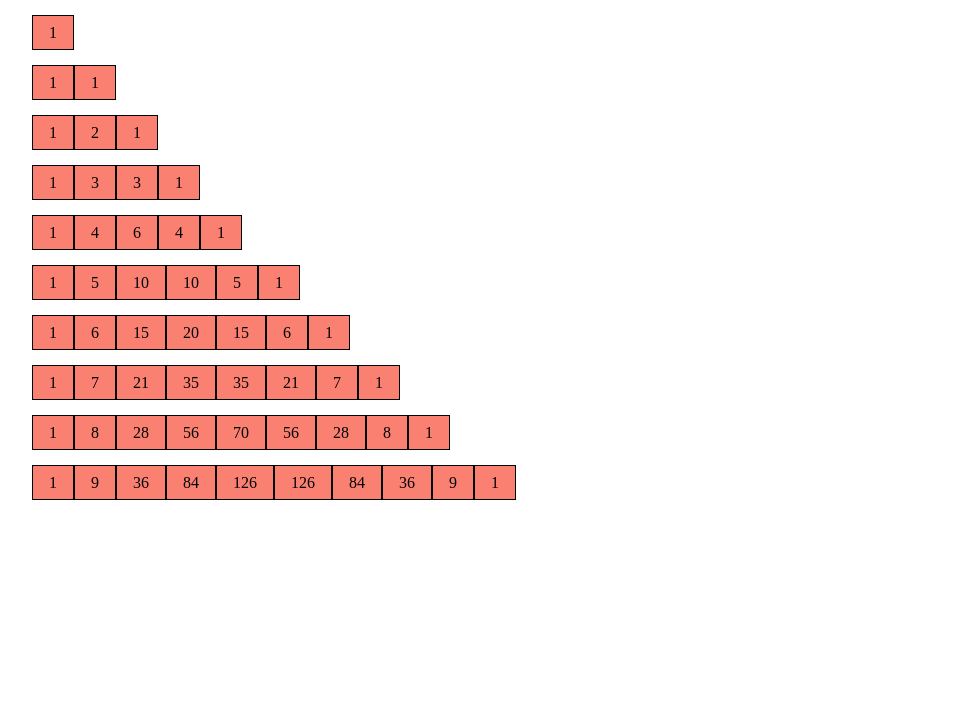
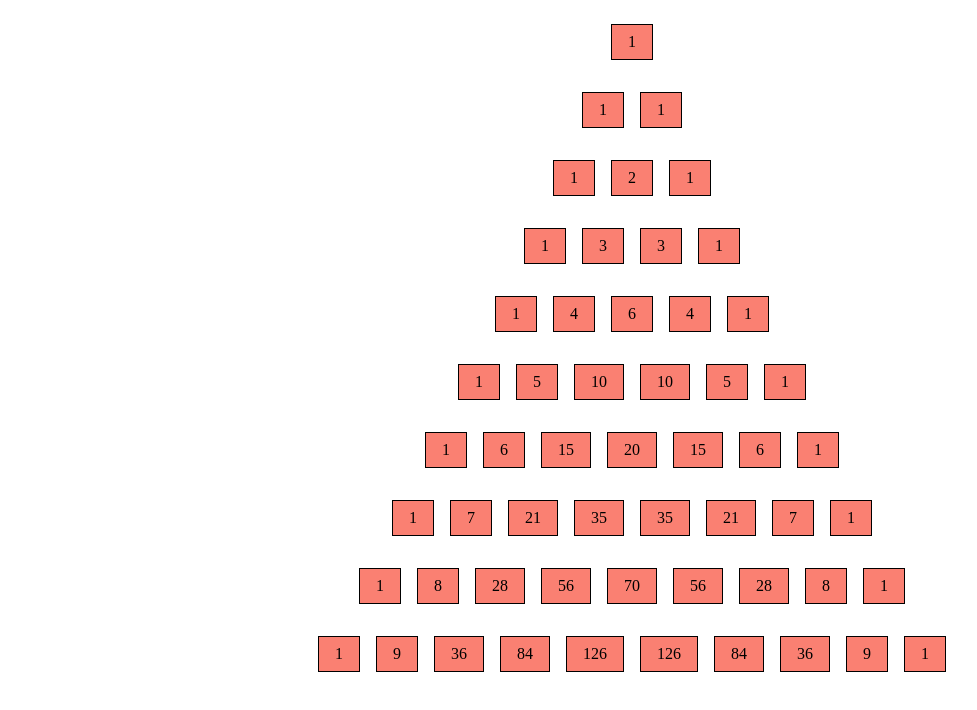
Before and after one commit to blacksagres/pascal-triangle, a website built with webpack: page index.html in a window 1280 px wide. Shown: the whole page, without its empty margins (8-985 px from the left). Built offline with nearby package versions, Linux system fonts and the light colour scheme.

Commit message:
Bit more styling

```diff
--- a/src/styles/main.scss
+++ b/src/styles/main.scss
@@ -5,10 +5,17 @@
 .pascal-t-row {
     width: 100%;
     padding: 1rem 2rem;
+    display: flex;
+    align-items: center;
+    justify-content: center;
 
     .pascal-t-column {
         border: 1px solid black;
         background-color: salmon;
         padding: 0.5rem 1rem;
+
+        &:not(:last-child) {
+            margin-right: 1rem;
+        }
     }
 }
```
